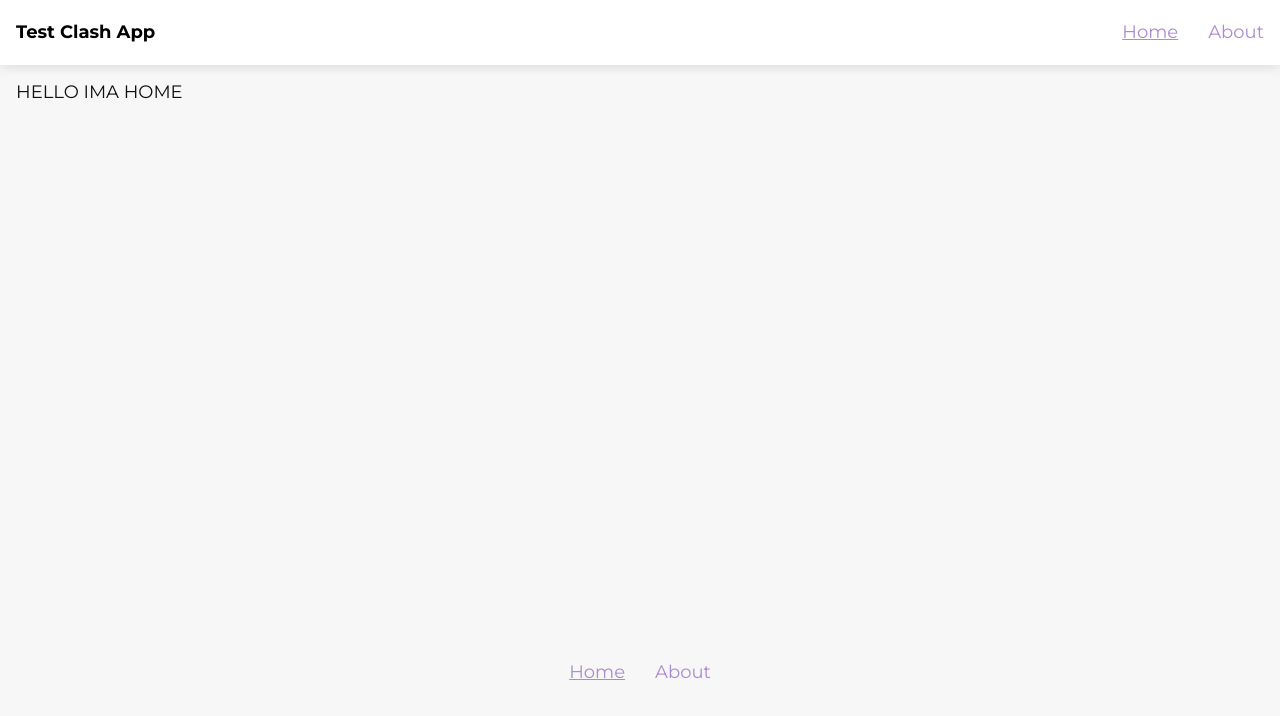
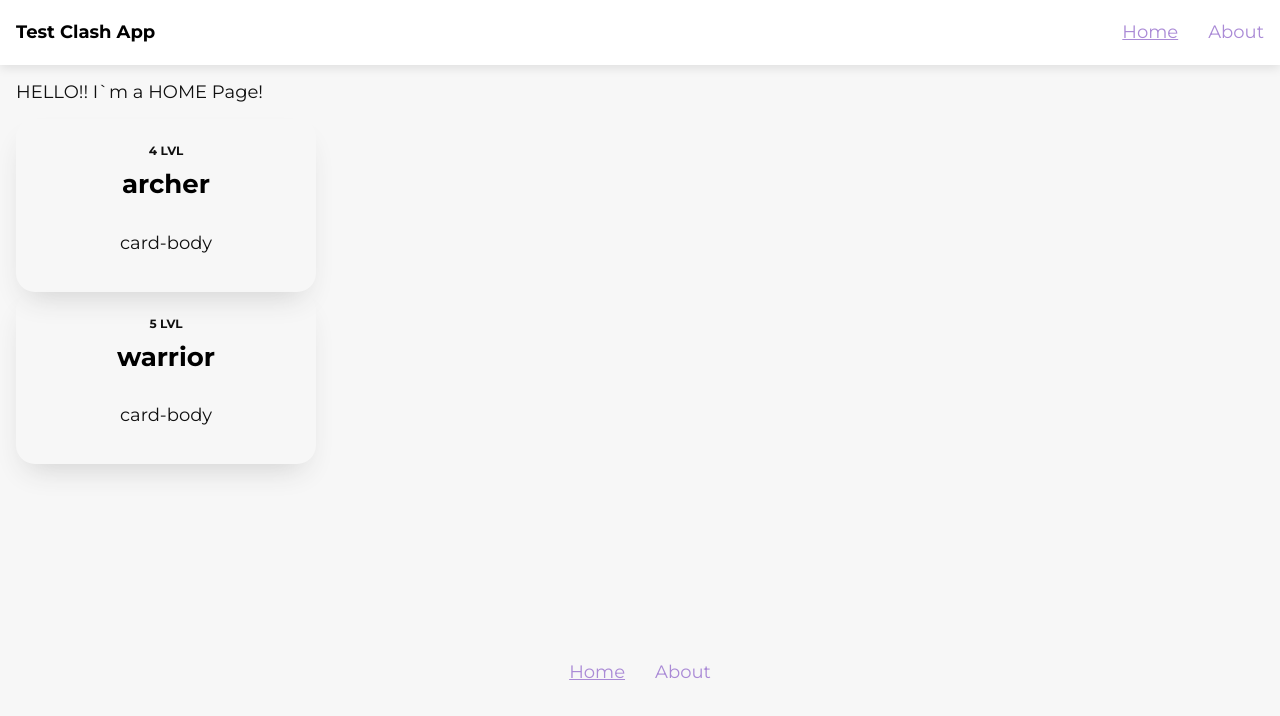
Before and after one commit to Mind315/study-vue-clash, a Vue app: page /#/ in a window 1280 px wide. Shown: the top 716 px of the page. Built offline with nearby package versions, Linux system fonts and the light colour scheme.

Commit message:
add card

```diff
--- /dev/null
+++ b/src/components/UI/Card.vue
@@ -0,0 +1,24 @@
+<template>
+  <div class="card">
+    <span class="card-name">{{ name }}</span>
+    <span class="card-title">{{ title }}</span>
+    <div class="card-body">
+      card-body
+    </div>
+  </div>
+</template>
+
+<script>
+export default {
+  props: {
+    name: {
+      type: String,
+      required: true
+    },
+    title: {
+      type: String,
+      required: true
+    }
+  }
+}
+</script>
--- a/src/pages/about.vue
+++ b/src/pages/about.vue
@@ -1,3 +1,3 @@
 <template>
-  <p>HELLO IMA aBOUT</p>
+  <p>HELLO!! I`m a ABOUT Page!</p>
 </template>
--- a/src/pages/home.vue
+++ b/src/pages/home.vue
@@ -1,3 +1,35 @@
 <template>
-  <p>HELLO IMA HOME</p>
+  <div class="md-body">
+    <p>HELLO!! I`m a HOME Page!</p>
+    <div class="card__wrapper" v-for="item in items" :key="item.id">
+      <Card :title="item.title" :name="`${item.lvl} lvl`" />
+    </div>
+  </div>
 </template>
+
+<script>
+import Card from '@/components/UI/Card.vue'
+export default {
+  components: {
+    Card
+  },
+  data() {
+    return {
+      items: [
+        {
+          id: 1,
+          title: 'archer',
+          description: 'archer archer',
+          lvl: 4
+        },
+        {
+          id: 2,
+          title: 'warrior',
+          description: 'warrior warrior',
+          lvl: 5
+        }
+      ]
+    }
+  }
+}
+</script>
```
